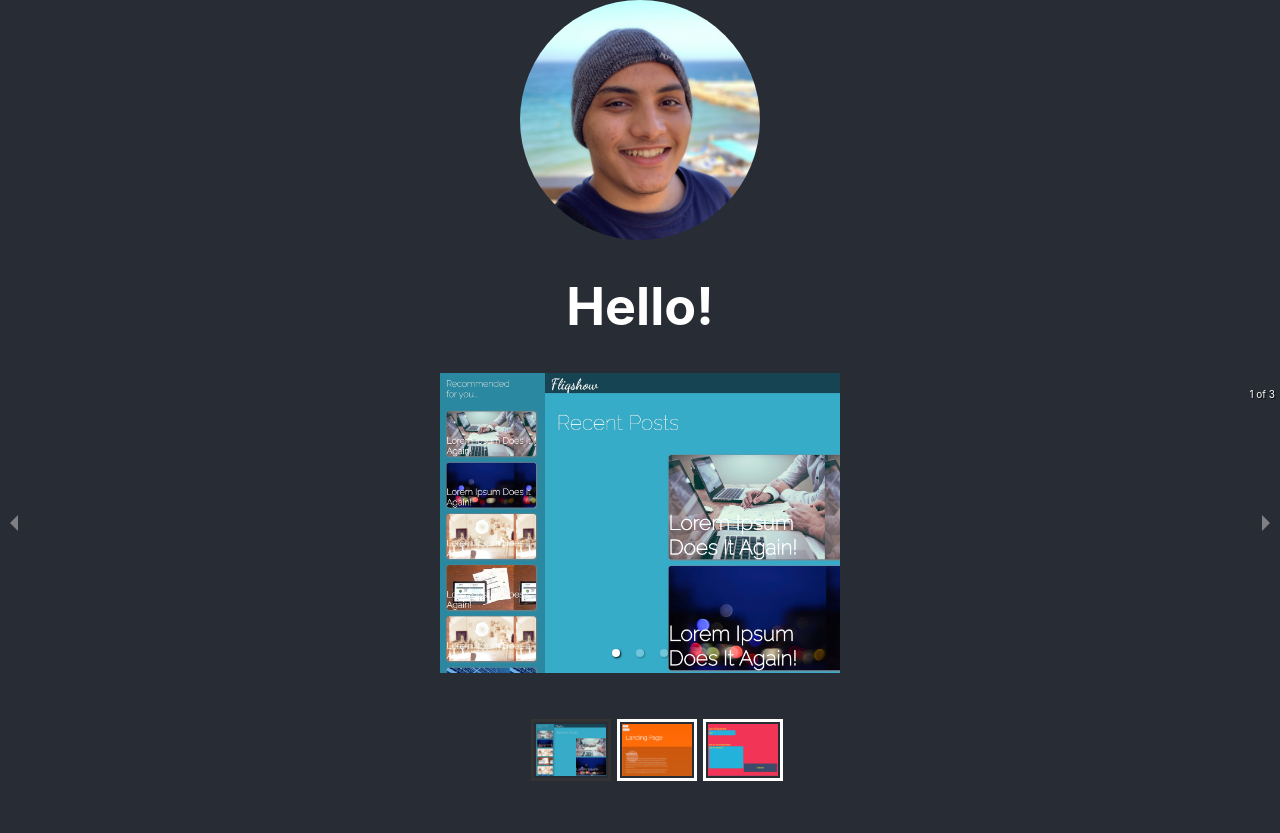
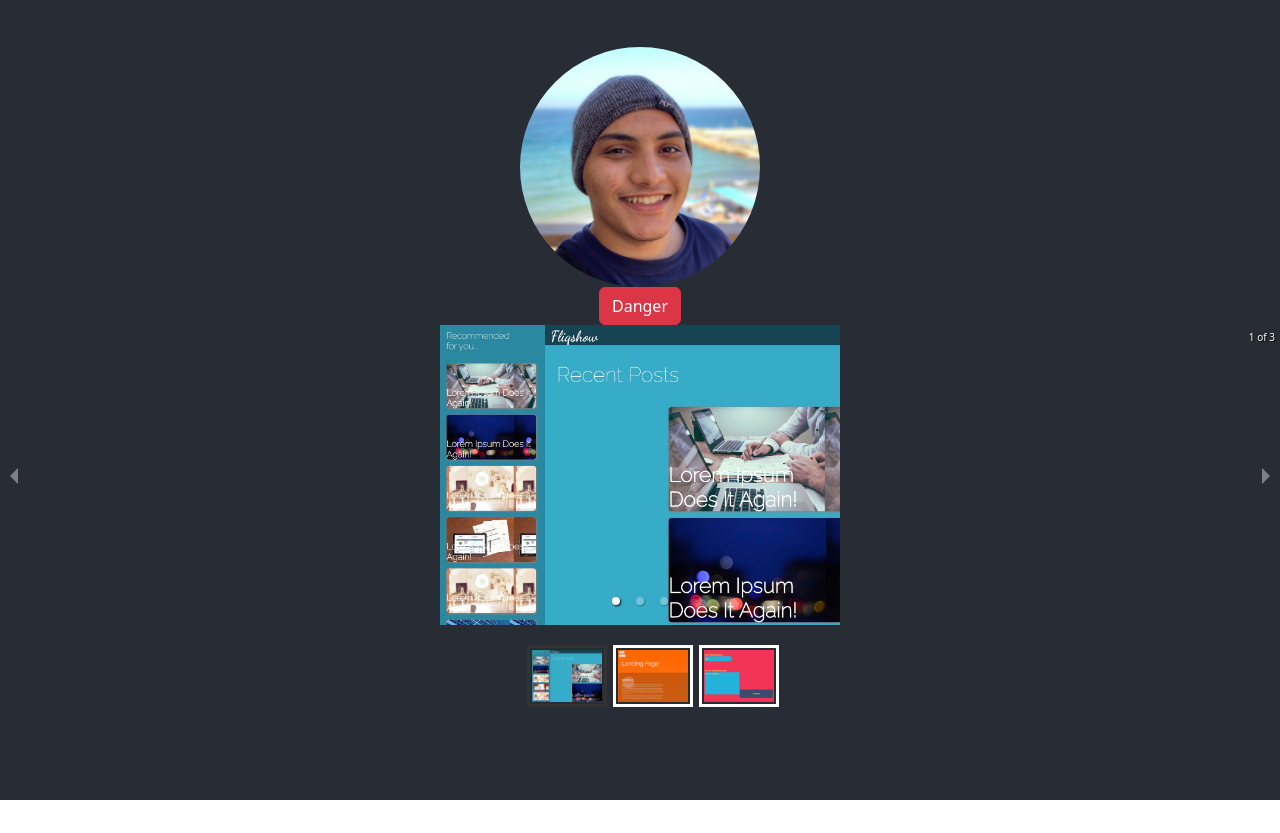
Before and after one commit to ibrahimelnemr/portfolio, a React (Create React App) app: page / in a window 1280 px wide. After the commit the page ends 800 px from the top, so only its background shows below. Built offline with nearby package versions, Linux system fonts and the light colour scheme.

Commit message:
install packages

```diff
--- a/package.json
+++ b/package.json
@@ -7,10 +7,13 @@
     "@testing-library/jest-dom": "^5.16.5",
     "@testing-library/react": "^13.4.0",
     "@testing-library/user-event": "^13.5.0",
+    "bootstrap": "^5.2.3",
     "react": "^18.2.0",
+    "react-bootstrap": "^2.7.0",
     "react-dom": "^18.2.0",
     "react-responsive-carousel": "^3.2.23",
     "react-scripts": "5.0.1",
+    "reactstrap": "^9.1.5",
     "web-vitals": "^2.1.4"
   },
   "scripts": {
--- a/src/components/Greet.js
+++ b/src/components/Greet.js
@@ -1,8 +1,15 @@
-import React from 'react'
+import React from 'react';
+import { Button } from 'reactstrap';
+import 'bootstrap/dist/css/bootstrap.min.css';
+
 
 // function Greet () {
 //     return <h1>Greet Component</h1>
 // }
 
-const Greet = () => <h1>Hello!</h1>
-export default Greet
+// const Greet = () => <h1>Hello!</h1>
+// export default Greet
+
+export default(props) => {
+    return <Button color="danger">Danger</Button>;
+}
```
Also changed, not shown: 1 other file (tests, documents, lock files or other folders).
